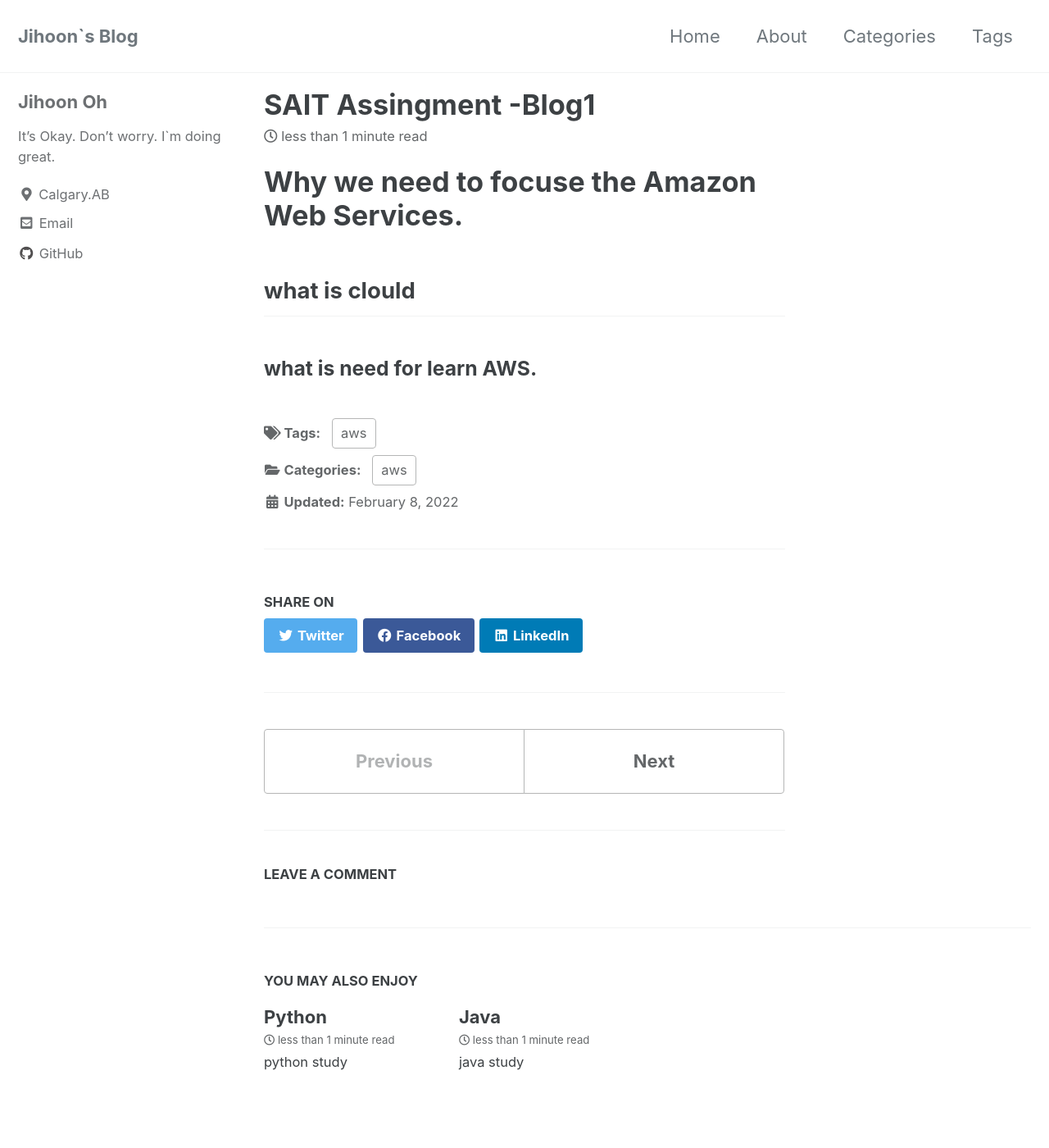
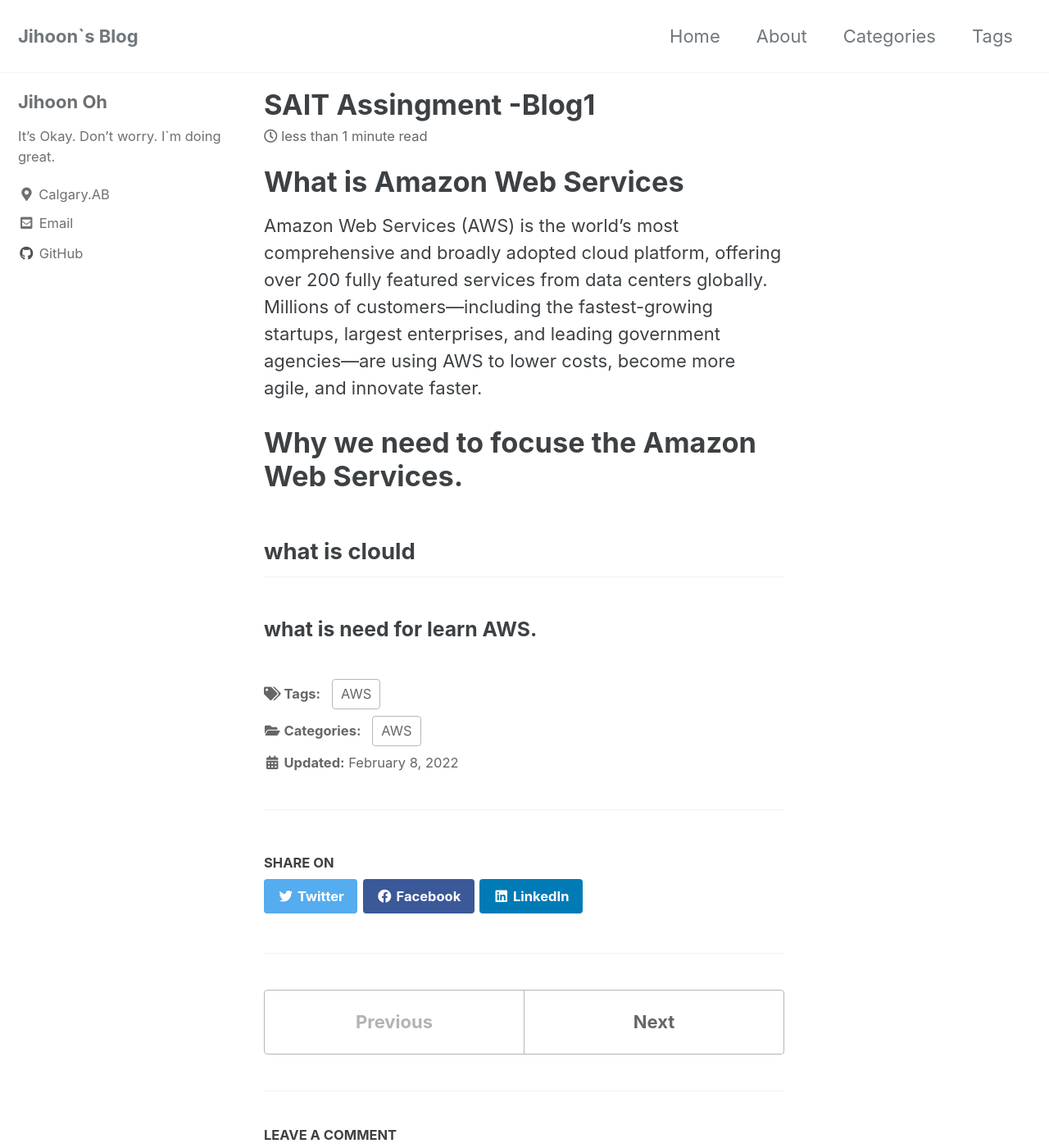
Before and after one commit to jihoon0324/jihoon0324.github.io, a Jekyll site: the page built from _posts/aws/2022-02-08-aws-basic.md, in a window 1280 px wide and 1400 px high. Shown: the whole window at 82% size. Built offline with Jekyll 4.4.1, drawn with Linux system fonts in a browser that asks for light colours; cached includes are drawn as plain includes; comment, search, counter and statistics services are not loaded.

Commit message:
add some comment for assignment

```diff
--- a/_posts/aws/2022-02-08-aws-basic.md
+++ b/_posts/aws/2022-02-08-aws-basic.md
@@ -3,15 +3,20 @@ title: "SAIT Assingment -Blog1"
 excerpt: "school assginment for blog 1 "
 
 categories:
-  - aws
+  - AWS
 tags:
-  - aws
+  - AWS
 last_modified_at: 2022-02-08
 ---
 
+# What is Amazon Web Services
+
+Amazon Web Services (AWS) is the world’s most comprehensive and broadly adopted cloud platform, offering over 200 fully featured services from data centers globally. Millions of customers—including the fastest-growing startups, largest enterprises, and leading government agencies—are using AWS to lower costs, become more agile, and innovate faster.
+
+# Why we need to focuse the Amazon Web Services.
 
 
-# Why we need to focuse the Amazon Web Services.
+
 
 
 
```
Also changed, not shown: _posts/java/2022-02-08-java-basic.md (+2 -2 lines), _posts/python/2022-02-08-python-basic.md (+2 -2 lines).
